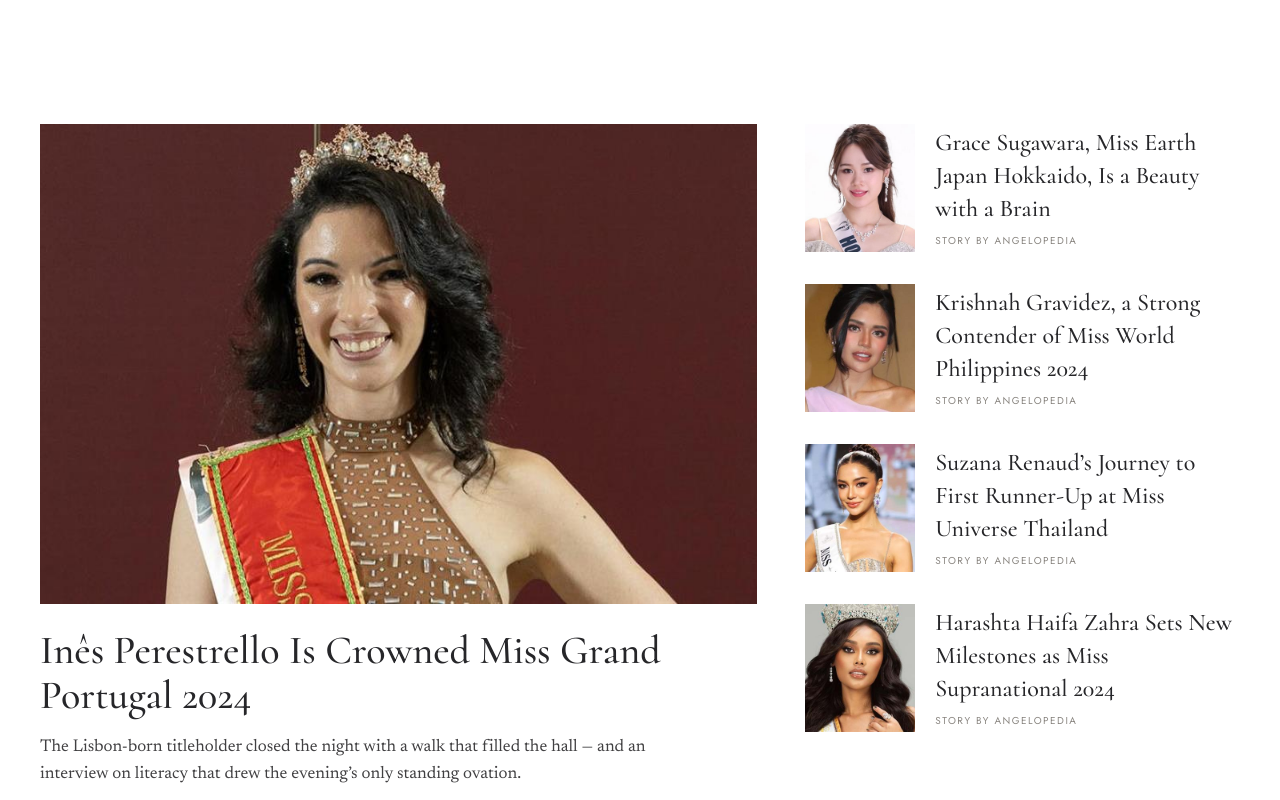
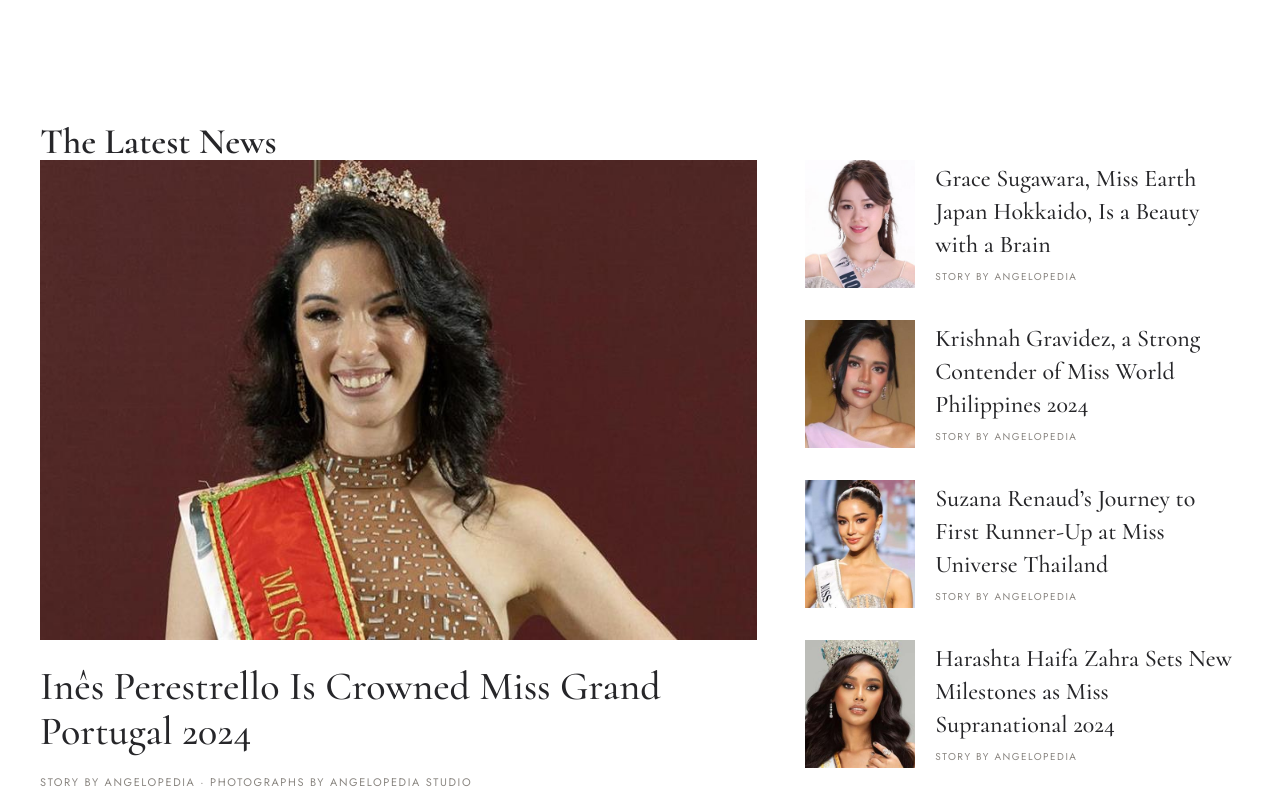
Before and after one commit to shubhamjivo/angelopedia, a Next.js app: page / in a window 1280 px wide. Shown: the part 780-1580 px from the top of the page. Built offline with nearby package versions, Linux system fonts and the light colour scheme; no server answers.

Commit message:
update on latest news

```diff
--- a/components/home/LatestNews.tsx
+++ b/components/home/LatestNews.tsx
@@ -7,6 +7,7 @@ export function LatestNews() {
   return (
     <section className="screen-section bg-paper py-10 desk:py-14">
       <Container>
+        <h2 className="font-heading text-[36px] font-semibold leading-none text-heading desk:text-[42px]">The Latest News</h2>
         <div className="grid items-start gap-10 lg:grid-cols-[minmax(0,1.65fr)_minmax(280px,1fr)] lg:gap-12">
           <Link href={LATEST_FEATURED.href} className="group flex flex-col">
             <CoverImage
@@ -19,9 +20,9 @@ export function LatestNews() {
             <h2 className="mt-6 font-heading text-[32px] font-medium leading-[1.12] text-heading sm:text-[40px] desk:text-[48px]">
               {LATEST_FEATURED.title}
             </h2>
-            <p className="mt-4 max-w-[42rem] font-body text-[17px] leading-relaxed text-ink">
-              {LATEST_FEATURED.dek}
-            </p>
+            {/* <p className="mt-4 max-w-[42rem] font-body text-[17px] leading-relaxed text-ink"> */}
+            {/*   {LATEST_FEATURED.dek} */}
+            {/* </p> */}
             <p className="mt-5 font-nav text-[11px] tracking-[1.6px] text-muted uppercase">
               {LATEST_FEATURED.byline}
             </p>
```
